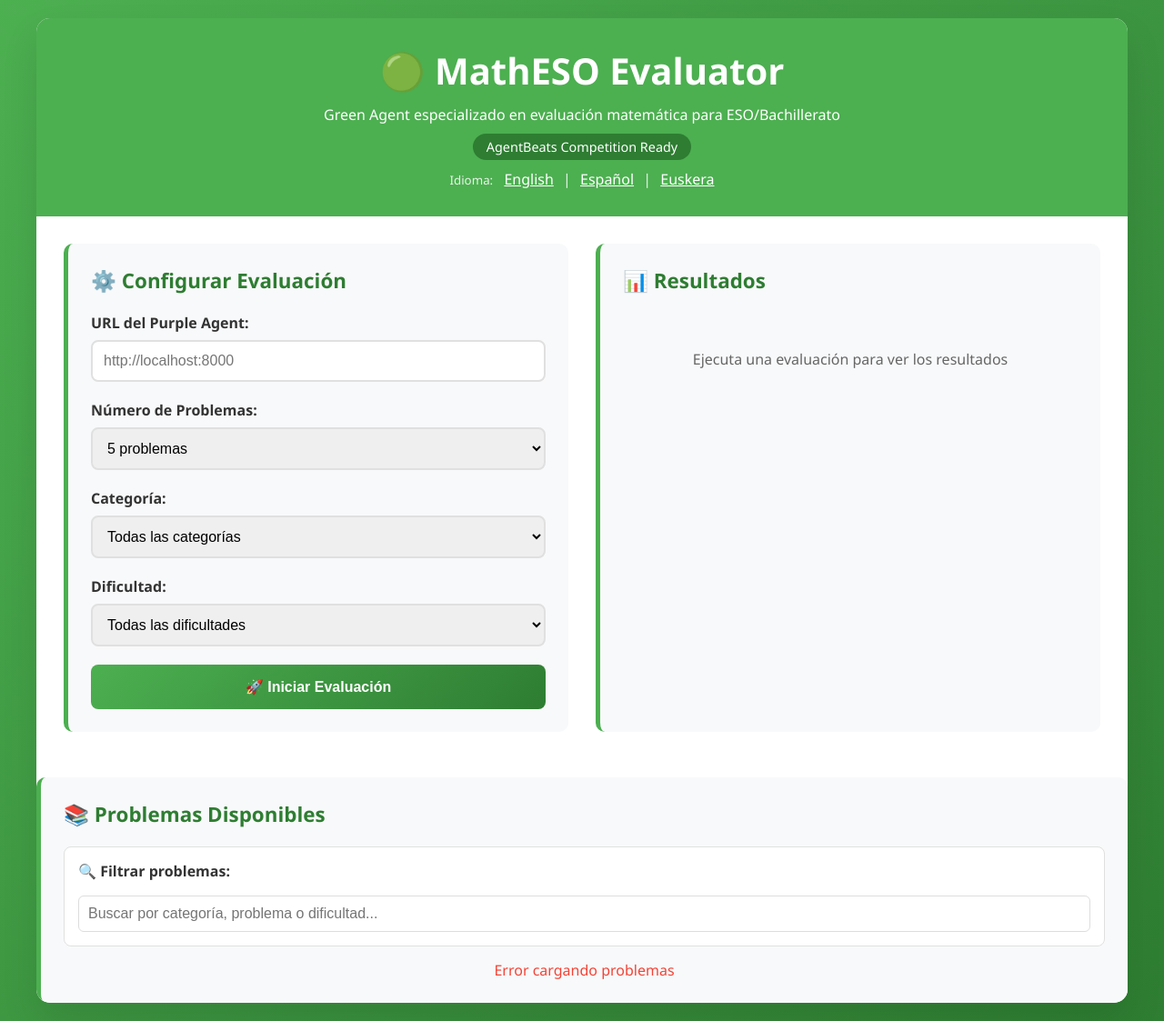
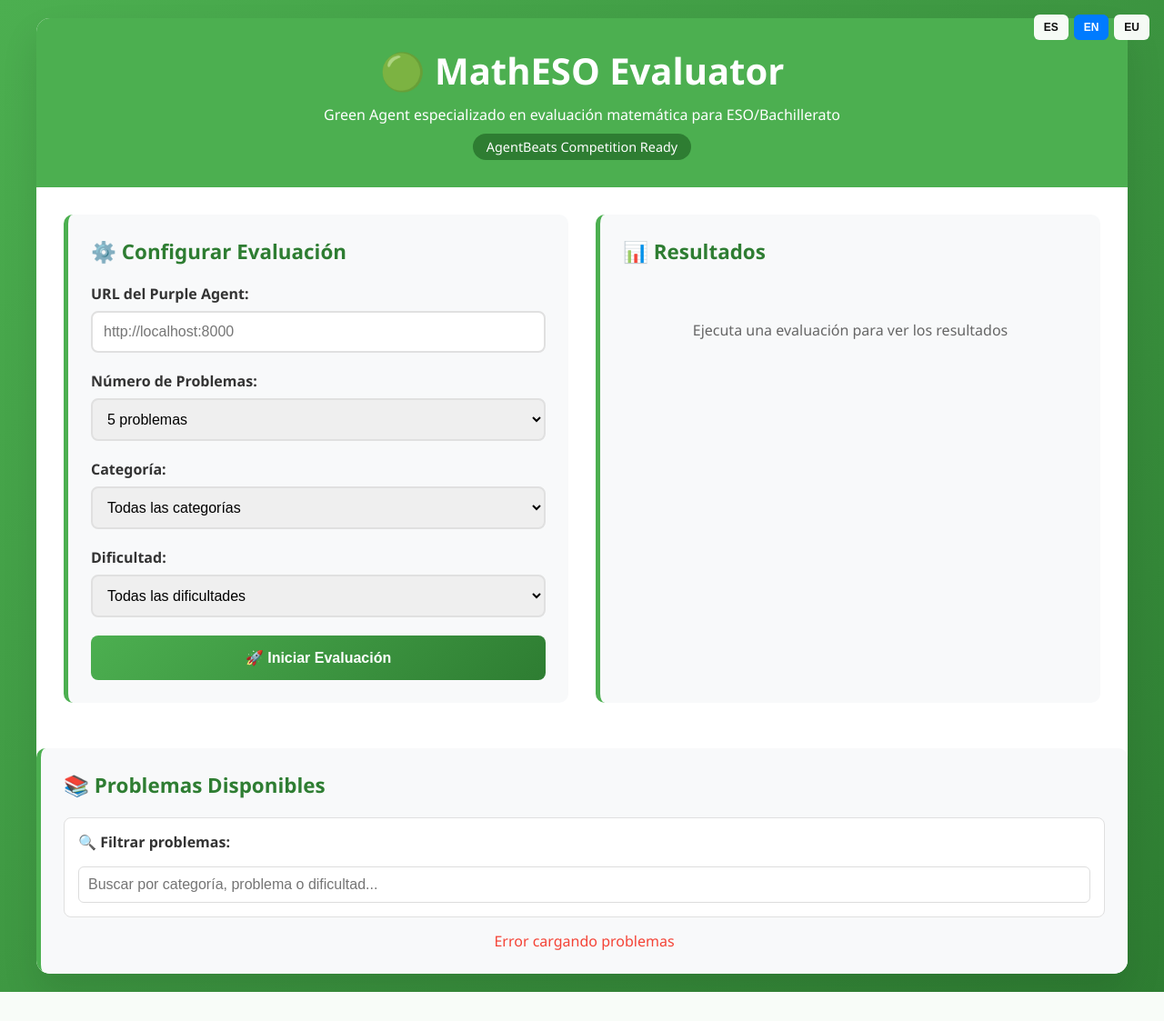
Before and after one commit to zumaia/agente-matematico, a FastAPI app: template templates/green_index.html in a window 1280 px wide. Shown: the whole page at 91% size. After the commit the page ends 1091 px from the top, so only its background shows below. Run offline with FastAPI, Linux system fonts and the light colour scheme; the template is opened without the code that fills it, so the values that code supplies are empty.

Commit message:
ui(green): match Purple language switcher style (corner pill buttons) and wire active state

```diff
--- a/templates/green_index.html
+++ b/templates/green_index.html
@@ -5,6 +5,30 @@
     <meta name="viewport" content="width=device-width, initial-scale=1.0">
     <title>MathESO Evaluator - Green Agent</title>
     <style>
+        /* language switcher style aligned with Purple UI */
+        .language-switcher {
+            position: absolute;
+            top: 16px;
+            right: 16px;
+            display: flex;
+            gap: 6px;
+            z-index: 40;
+        }
+        .lang-btn {
+            padding: 6px 10px;
+            border: 1px solid rgba(255,255,255,0.15);
+            background: rgba(255,255,255,0.95);
+            cursor: pointer;
+            border-radius: 6px;
+            font-size: 12px;
+            font-weight: 700;
+            color: #0d0d0d;
+        }
+        .lang-btn.active {
+            background: #007bff; /* blue active */
+            color: white;
+            border-color: #007bff;
+        }
         * {
             margin: 0;
             padding: 0;
@@ -247,13 +271,11 @@
             <h1>🟢 MathESO Evaluator</h1>
             <p>Green Agent especializado en evaluación matemática para ESO/Bachillerato</p>
             <div class="badge">AgentBeats Competition Ready</div>
-            <div class="lang-selector" style="margin-top:10px;">
-                <small style="color: #e8f5e9;">Idioma:</small>
-                <a href="#" onclick="setLang('en'); return false;" style="color: white; margin-left: 8px; text-decoration: underline;">English</a>
-                <span style="color: #e8f5e9; margin: 0 6px;">|</span>
-                <a href="#" onclick="setLang('es'); return false;" style="color: white; text-decoration: underline;">Español</a>
-                <span style="color: #e8f5e9; margin: 0 6px;">|</span>
-                <a href="#" onclick="setLang('eu'); return false;" style="color: white; text-decoration: underline;">Euskera</a>
+            <!-- language switcher (styled like Purple UI) -->
+            <div class="language-switcher">
+                <button class="lang-btn" data-lang="es">ES</button>
+                <button class="lang-btn" data-lang="en">EN</button>
+                <button class="lang-btn" data-lang="eu">EU</button>
             </div>
         </div>
 
@@ -360,6 +382,28 @@
                 window.location.href = base + '?lang=' + encodeURIComponent(lang);
             }
         }
+
+        // wire up the pill buttons and set active state based on ?lang
+        (function() {
+            function getLangFromUrl() {
+                try {
+                    const url = new URL(window.location.href);
+                    return (url.searchParams.get('lang') || 'en').toLowerCase();
+                } catch (e) {
+                    const m = window.location.search.match(/lang=([^&]+)/);
+                    return m ? decodeURIComponent(m[1]).toLowerCase() : 'en';
+                }
+            }
+
+            const current = getLangFromUrl();
+            document.querySelectorAll('.lang-btn').forEach(btn => {
+                const l = btn.getAttribute('data-lang');
+                if (l === current || (current === '' && l === 'en')) {
+                    btn.classList.add('active');
+                }
+                btn.addEventListener('click', () => setLang(l));
+            });
+        })();
         // Cargar lista de problemas al iniciar
         document.addEventListener('DOMContentLoaded', function() {
             loadAvailableProblems();
```
Also changed, not shown: templates/green_index_en.html (+27 -7 lines).
